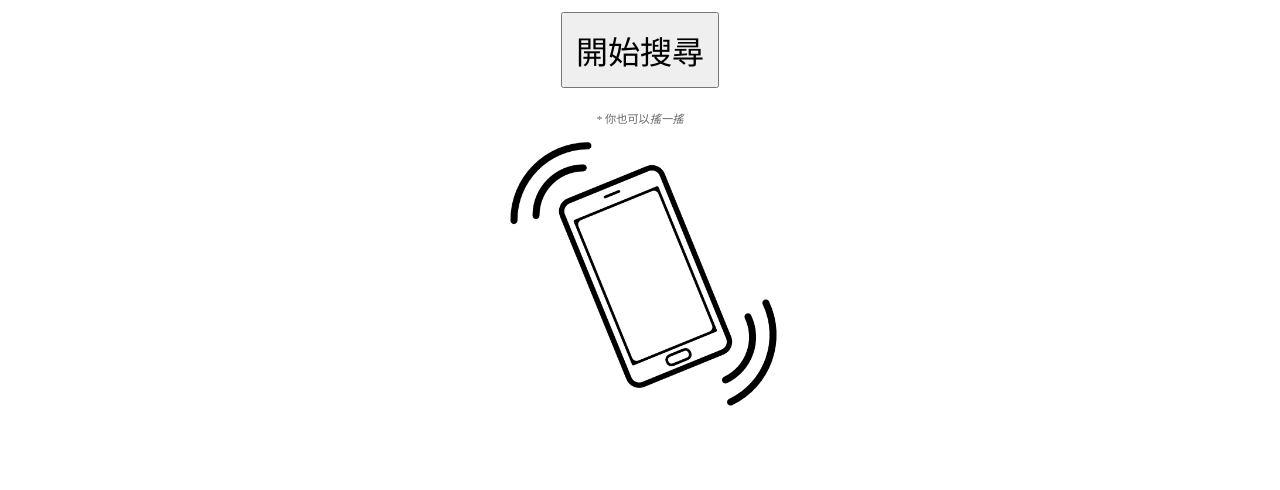
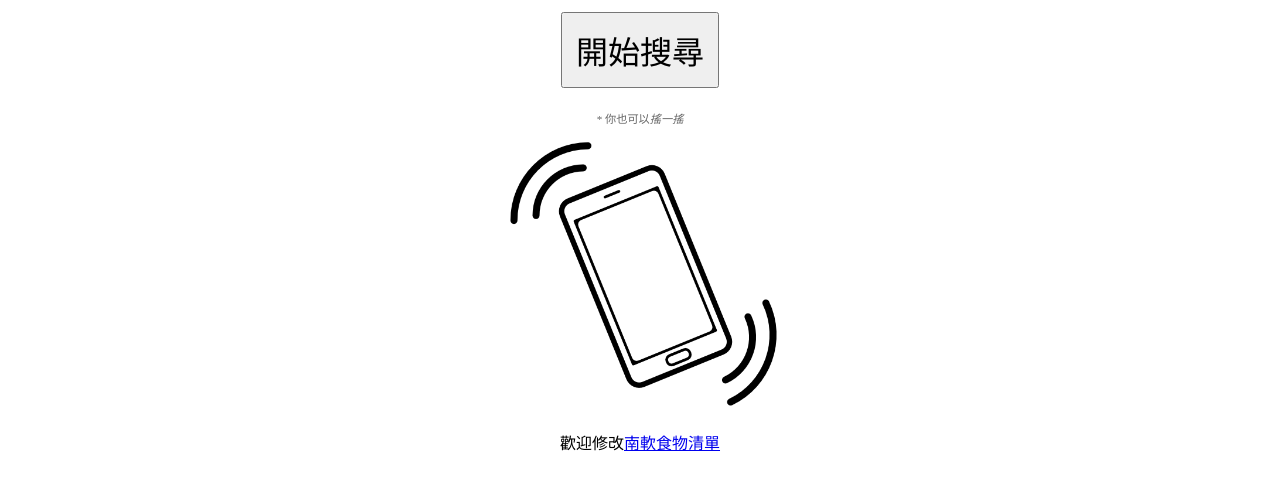
Before and after one commit to tominhuang/eat, a plain HTML site: page nangang/index.html in a window 1280 px wide. Shown: the part 154-644 px from the top of the page. Drawn offline with Linux system fonts and the light colour scheme.

Commit message:
add doc link

```diff
--- a/nangang/index.html
+++ b/nangang/index.html
@@ -28,6 +28,8 @@
 		<div style="font-size:0.7em; color: #666; margin-top: 2em">* 你也可以<i>搖一搖</i></div>
 		<img src="media/shake-phone.png" width="40%" style="max-width: 300px">
 	</div>
+
+	<div>歡迎修改<a href="https://docs.google.com/spreadsheets/d/1WTcuf40ZT6LUSyCSdDMxln-La2UYhP1VI5eGgZdI4wQ/edit?usp=sharing" target="_blank">南軟食物清單</a></div>
 </div>
 
 <script src="lib/shake.js"></script>
```
